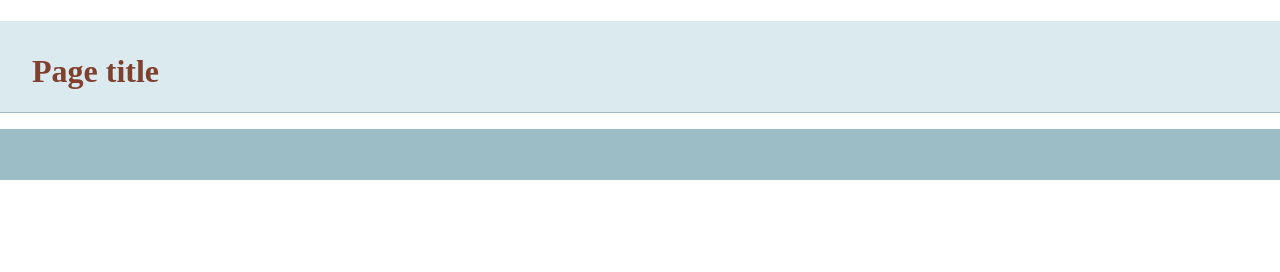
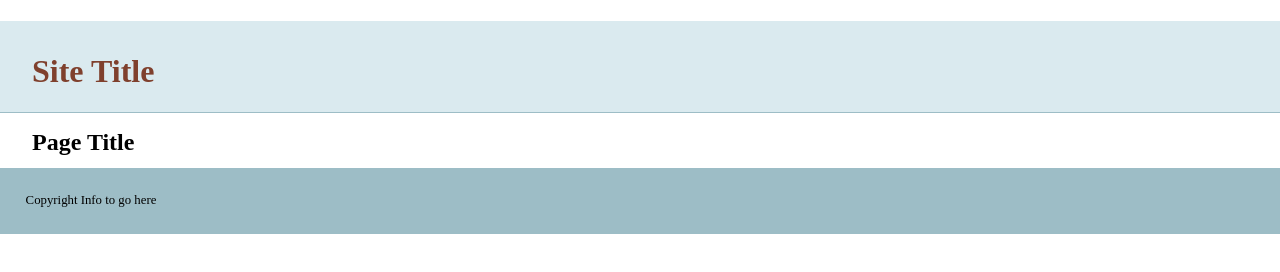
Before and after one commit to NicoleOnGithub/git-basics, a plain HTML site: page index.html in a window 1280 px wide. Drawn offline with nearby package versions, Linux system fonts and the light colour scheme.

Commit message:
added more info to template

```diff
--- a/index.html
+++ b/index.html
@@ -14,13 +14,13 @@
     </head>
     <body>
     <header>
-	<h1>Page title</h1>
+	<h1>Site Title</h1>
     </header>
     <nav id="pageNav">
     </nav>
-    <main>
+    <main><h2>Page Title</h2>
     </main>
-    <footer>
+    <footer>Copyright Info to go here
     </footer>
         <script>
 //use the modernizr load to load up external scripts. This will load the scripts asynchronously, but the order listed matters. Although it will load all scripts in parallel, it will execute them in the order listed
```
